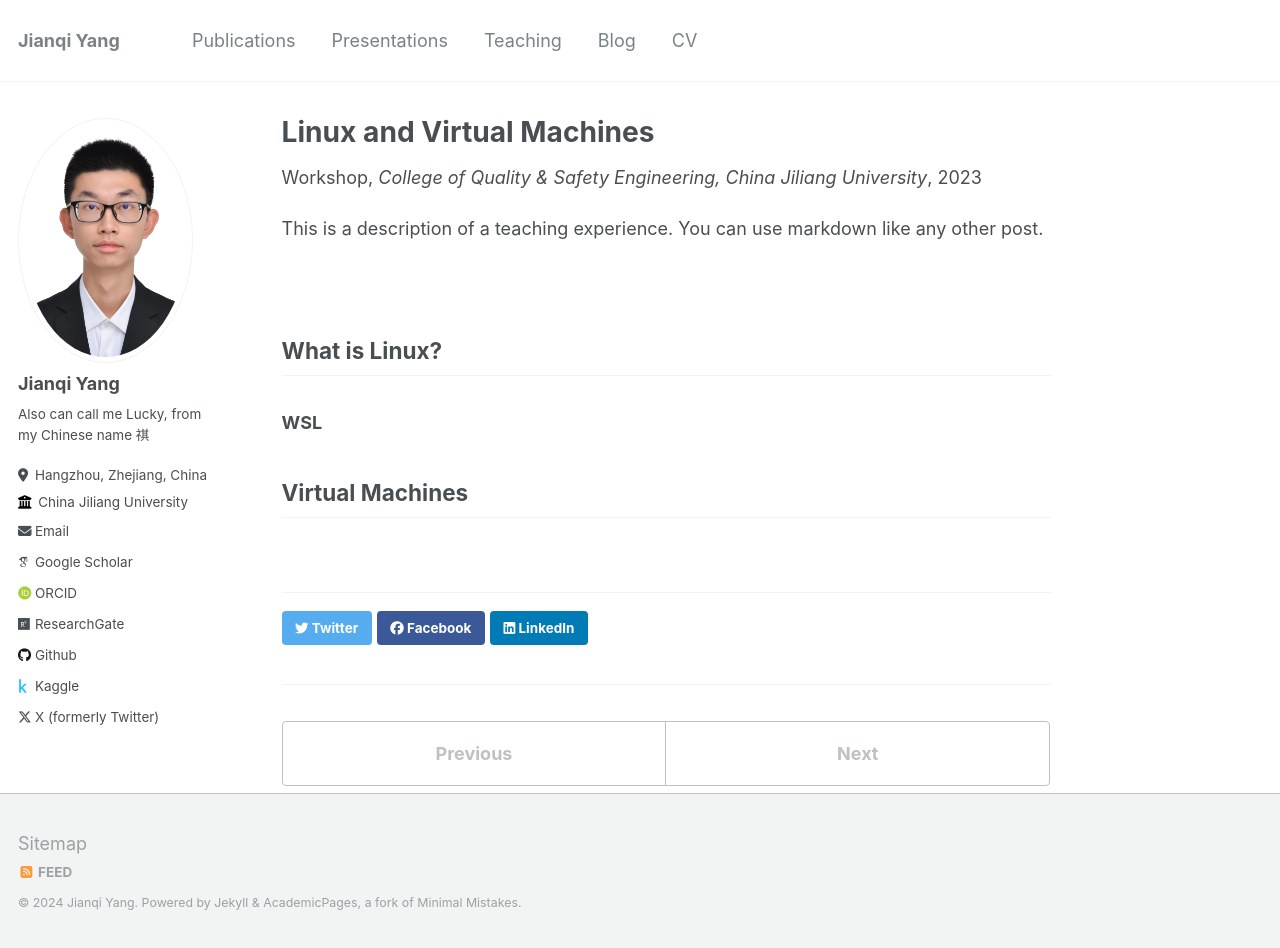
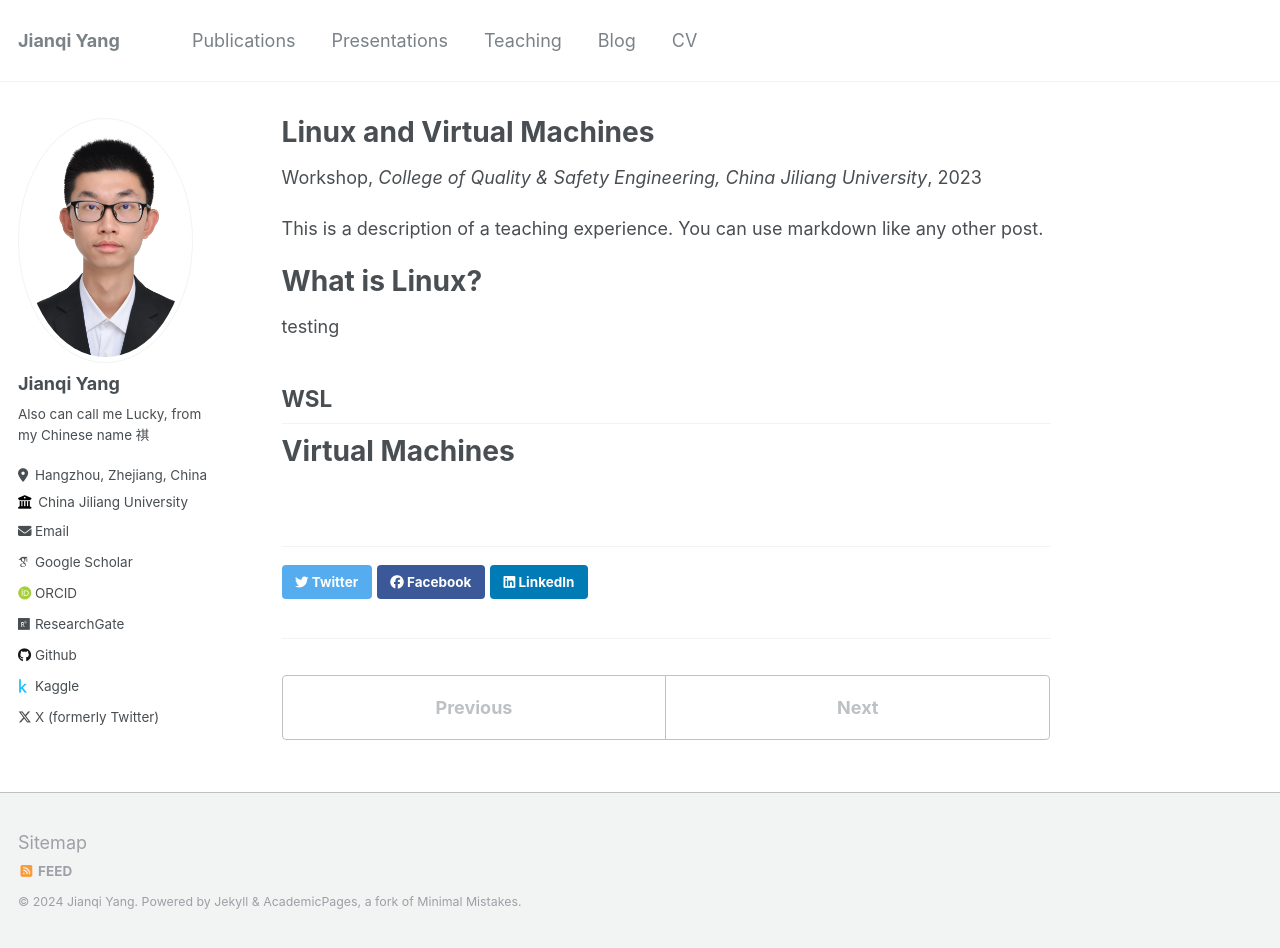
Before and after one commit to thinkswhat/thinkswhat.github.io, a Jekyll site: the page built from _teaching/LVM.md, in a window 1280 px wide and 948 px high. Built offline with Jekyll 4.4.1, drawn with Linux system fonts in a browser that asks for light colours; some web fonts are replaced.

Commit message:
Update LVM.md

```diff
--- a/_teaching/LVM.md
+++ b/_teaching/LVM.md
@@ -10,10 +10,13 @@ location: "Hangzhou, China"
 
 This is a description of a teaching experience. You can use markdown like any other post.
 
-<br>
+What is Linux?
+======
 
-## What is Linux?
+testing
 
-### WSL
+WSL
+-----
 
-## Virtual Machines
+Virtual Machines
+======
```
